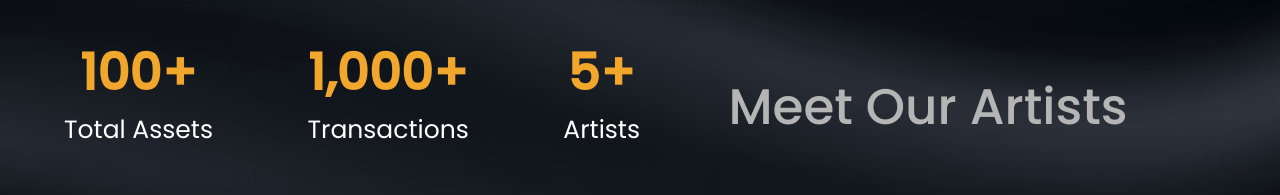
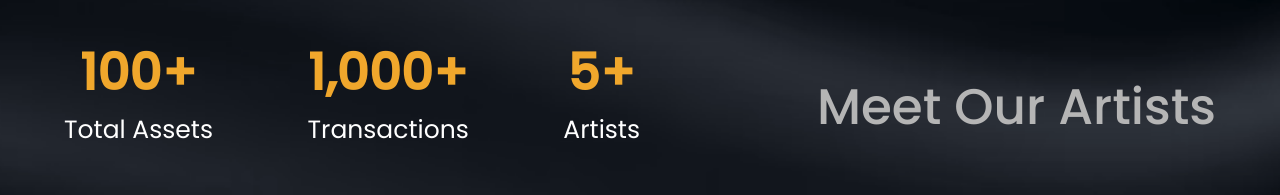
Before and after one commit to ArtisticJewellers/nfjlabs-website, a React (Create React App) app: page / in a window 1280 px wide. Shown: the part 740-935 px from the top of the page. Built offline with nearby package versions, Linux system fonts and the light colour scheme.

Commit message:
align the artist section

```diff
--- a/src/pages/home/artists/Numbers.js
+++ b/src/pages/home/artists/Numbers.js
@@ -68,13 +68,13 @@ const Numbers = () => {
           ))}
         </Box>
         <Typography
-          textAlign="center"
           fontWeight="500"
           color="#B5B5B5"
           sx={{
+            textAlign: { xs: "center", sm: "center", md: "right" },
             fontSize: { xs: "25px", sm: "40px", md: "50px" },
             width: { xs: "100%", sm: "100%", md: "50%" },
-            marginTop:{xs: "30px"}
+            marginTop: { xs: "30px" },
           }}
         >
           Meet Our Artists
```
Also changed, not shown: src/pages/home/partners/index.js (+3 -33 lines).
